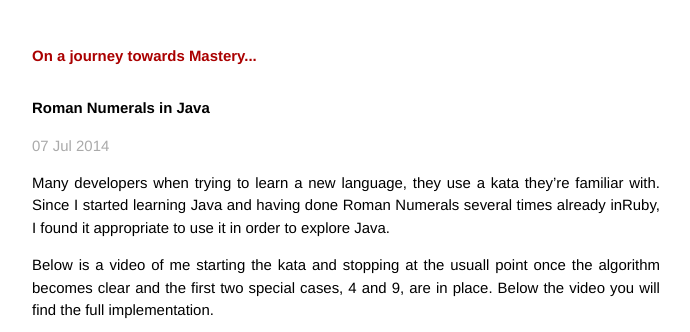
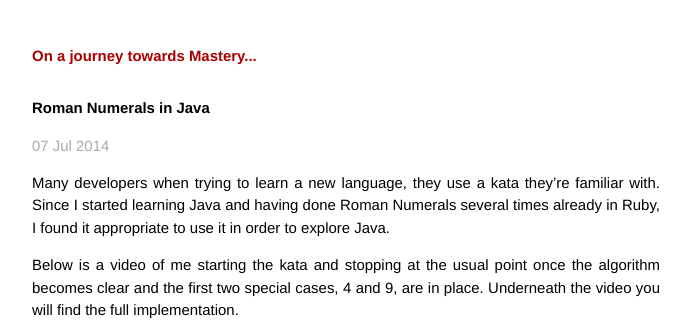
Before and after one commit to Maikon/personal_blog, a Jekyll site: the page built from _posts/2014-07-07-roman-numerals-java.md, in a window 1280 px wide, cut to the strip 0-332 px from the top of the page. Shown: the whole strip, without its empty margins (294-984 px from the left). Built offline with Jekyll 4.4.1, drawn with Linux system fonts in a browser that asks for light colours; Markdown is read by kramdown in place of the engine named in the settings; comment, search, counter and statistics services are not loaded.

Commit message:
fixed typos

```diff
--- a/_posts/2014-07-07-roman-numerals-java.md
+++ b/_posts/2014-07-07-roman-numerals-java.md
@@ -3,9 +3,9 @@ layout: post
 title: "Roman Numerals in Java"
 ---
 
-Many developers when trying to learn a new language, they use a kata they're familiar with. Since I started learning Java and having done Roman Numerals several times already inRuby, I found it appropriate to use it in order to explore Java.
+Many developers when trying to learn a new language, they use a kata they're familiar with. Since I started learning Java and having done Roman Numerals several times already in Ruby, I found it appropriate to use it in order to explore Java.
 
-Below is a video of me starting the kata and stopping at the usuall point once the algorithm becomes clear and the first two special cases, 4 and 9, are in place. Below the video you will find the full implementation.
+Below is a video of me starting the kata and stopping at the usual point once the algorithm becomes clear and the first two special cases, 4 and 9, are in place. Underneath the video you will find the full implementation.
 
 <iframe width="640" height="480" src="//www.youtube.com/embed/HEh2NNuF-oE" frameborder="0" allowfullscreen></iframe>
 
```
